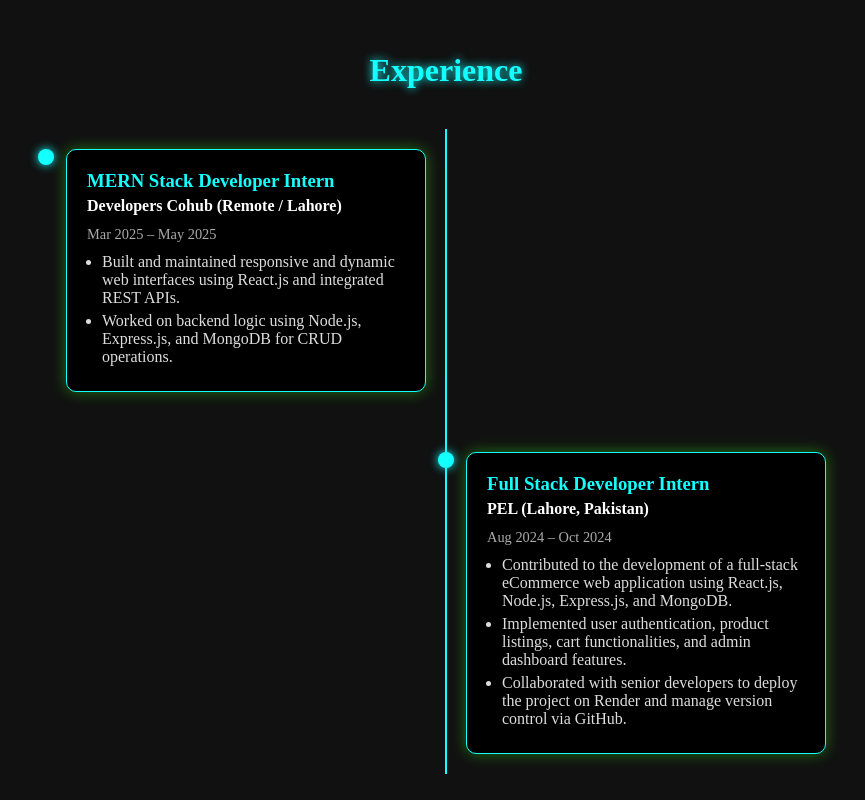
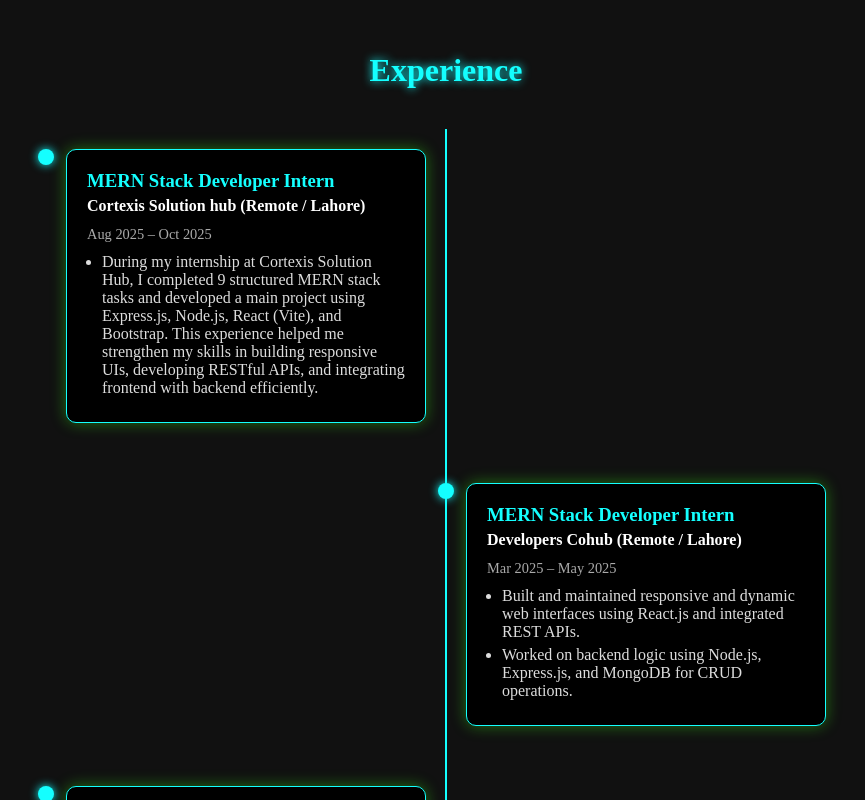
Before and after one commit to zafarali12/my-portfolio, a React (Create React App) app: page / in a window 1280 px wide. Shown: the part 1460-2260 px from the top of the page, without its empty margins (194-1059 px from the left). Built offline with nearby package versions, Linux system fonts and the light colour scheme.

Commit message:
Upgraded experience and project files

```diff
--- a/src/components/Experience.js
+++ b/src/components/Experience.js
@@ -3,6 +3,14 @@
 
 function Experience() {
   const experiences = [
+    {
+      company: "Cortexis Solution hub (Remote / Lahore)",
+      role: "MERN Stack Developer Intern",
+      duration: "Aug 2025 – Oct 2025",
+      details: [
+       "During my internship at Cortexis Solution Hub, I completed 9 structured MERN stack tasks and developed a main project using Express.js, Node.js, React (Vite), and Bootstrap. This experience helped me strengthen my skills in building responsive UIs, developing RESTful APIs, and integrating frontend with backend efficiently."
+      ],
+    },
 
     {
       company: "Developers Cohub (Remote / Lahore)",
--- a/src/components/Projects.js
+++ b/src/components/Projects.js
@@ -38,6 +38,13 @@
       tech: ["AWS", "Generative AI", "Machine Learning"],
       link: "https://github.com/zafarali12/AWS-Bedrock-main-", // Replace with actual project link
     },
+    {
+  title: "MY-SPACE (Full Stack Web Application)",
+  description:
+    "Developed a full stack web application during internship at Cortexis Solution Hub. The project included user authentication, responsive UI, and RESTful API integration using Express.js, Node.js, React (Vite), and Bootstrap.",
+  tech: ["React (Vite)", "Node.js", "Express.js", "Bootstrap", "MongoDB"],
+  link: "https://github.com/zafarali12/MY-SPACE", // Replace with actual repo link if needed
+},
 
   ];
 
```
